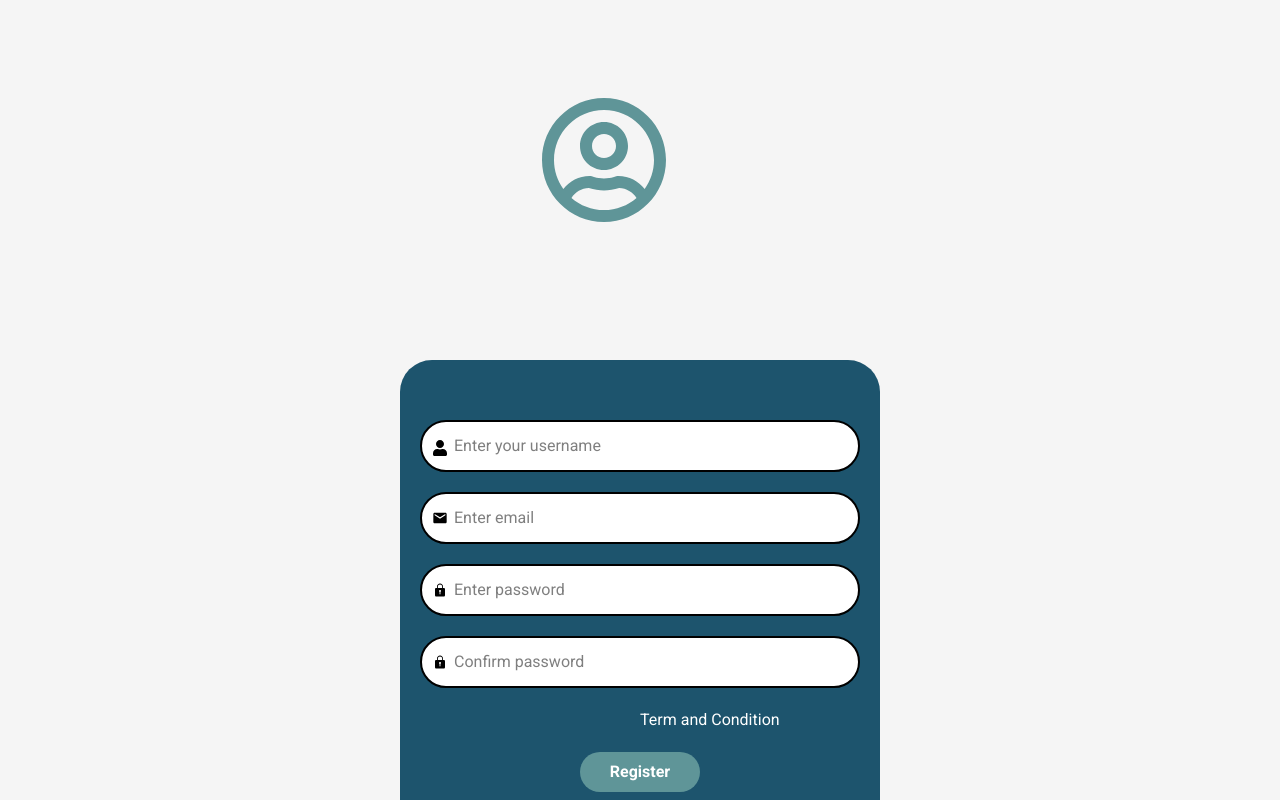
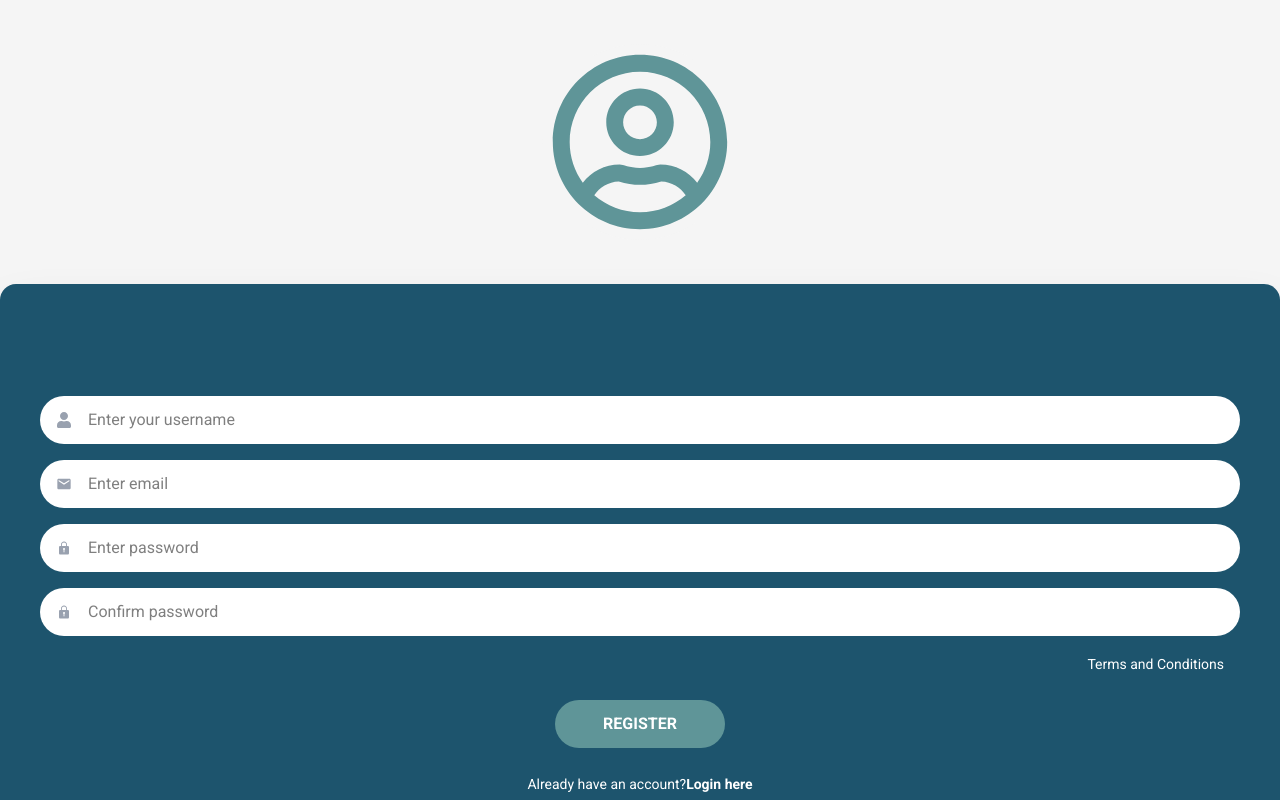
Before and after one commit to ian-prc/frontend, a React app: page /signup in a window 1280 px wide. Shown: the top 800 px of the page. Built offline with nearby package versions, Linux system fonts and the light colour scheme; no server answers; the HTML template or start-up script is replaced by a standard one.

Commit message:
ui: done

```diff
--- a/src/App.tsx
+++ b/src/App.tsx
@@ -5,7 +5,7 @@ import SplashScreen from "./components/SplashScreen";
 import SignUp from "./pages/auth/SignUp";
 import Completed from "./pages/general/Completed";
 import Dashboard from "./pages/general/Dashboard";
-import Progress from "./pages/general/progress";
+import Progress from "@/pages/general/Progress";
 import Home from "./pages/home/Home";
 import LandingPage from "./pages/LandingPage";
 
@@ -31,6 +31,10 @@ function App() {
       path: "/login",
       Component: LogIn,
     },
+    // --- AUTHENTICATED ROUTES WITH LOGOUT HEADER ---
+    {
+
+      children: [
         {
           path: "/dashboard",
           Component: Dashboard,
@@ -43,12 +47,16 @@ function App() {
           path: "/completed",
           Component: Completed,
         },
+      ],
+    },
   ]);
+
   return (
-    <div>
+    <>
       <RouterProvider router={router} />
       <Toaster position="top-center" />
-    </div>
+    </>
   );
 }
+
 export default App;
--- a/src/components/Delete.tsx
+++ b/src/components/Delete.tsx
@@ -1,5 +1,5 @@
 import React from "react";
-import { HiExclamationTriangle } from "react-icons/hi2"; // Optional: Use a warning icon
+import { TiDeleteOutline } from "react-icons/ti";
 
 interface DeleteModalProps {
   isOpen: boolean;
@@ -18,12 +18,12 @@ const DeleteModal: React.FC<DeleteModalProps> = ({
 
   return (
     <div className="fixed inset-0  flex items-center justify-center bg-slate-900/60 backdrop-blur-sm p-4">
-      {/* Modal Container */}
+
       <div className="w-full max-w-sm transform overflow-hidden rounded-2xl bg-white p-6 shadow-2xl transition-all border border-slate-100">
-        {/* Warning Icon & Text */}
+
         <div className="flex flex-col items-center text-center">
-          <div className="flex h-12 w-12 items-center justify-center rounded-full bg-red-100 mb-4">
-            <HiExclamationTriangle className="h-6 w-6 text-red-600" />
+          <div className="flex h-12 w-12 items-center justify-center rounded-full mb-4">
+            <TiDeleteOutline className="h-15 w-15 text-red-700" />
           </div>
 
           <h3 className="text-lg font-semibold text-slate-900">Delete Task?</h3>
@@ -36,7 +36,7 @@ const DeleteModal: React.FC<DeleteModalProps> = ({
           </p>
         </div>
 
-        {/* Action Buttons */}
+
         <div className="mt-8 flex flex-col gap-3 sm:flex-row sm:justify-end">
           <button
             onClick={onClose}
--- a/src/components/Header.tsx
+++ /dev/null
@@ -1,26 +0,0 @@
-import AppLogo from "@/assets/app-logo.png";
-
-function Header() {
-  return (
-    <header className="fixed top-0 left-0 z-50 flex items-center justify-between w-full h-20 px-6 bg-[#5F9598] shadow-md">
-      {/* Logo Container - Circular with nice padding */}
-      <div className="flex items-center justify-center w-16 h-16 bg-white rounded-full shadow-inner">
-        <img
-          src={AppLogo}
-          alt="App Logo"
-          className="w-12 h-12 object-contain"
-        />
-      </div>
-
-      {/* Centered Greeting - Using absolute positioning for true center */}
-      <h1 className="absolute left-1/2 -translate-x-1/2 text-white font-bold italic tracking-wide text-lg">
-        HELLO USER
-      </h1>
-
-      {/* Placeholder for future elements (e.g., Logout or Menu) */}
-      <div className="w-16 h-16" aria-hidden="true" />
-    </header>
-  );
-}
-
-export default Header;
--- /dev/null
+++ b/src/components/TermCondition.tsx
@@ -0,0 +1,67 @@
+import React from "react";
+import { IoMdClose } from "react-icons/io";
+
+interface TermsProps {
+  isOpen: boolean;
+  onClose: () => void;
+}
+
+const TermsAndConditions: React.FC<TermsProps> = ({ isOpen, onClose }) => {
+  if (!isOpen) return null;
+
+  return (
+    <div className="fixed inset-0 z-50 flex items-center justify-center bg-black/50 backdrop-blur-sm p-4">
+      {/* Modal Container */}
+      <div className="relative bg-[#1D546D] w-full max-w-2xl h-190 rounded-xl flex flex-col shadow-2xl overflow-hidden animate-in fade-in zoom-in duration-200">
+
+        <button
+          onClick={onClose}
+          className="absolute right-6 top-6 text-white/70 hover:text-white transition-colors cursor-pointer"
+        >
+          <IoMdClose size={28} />
+        </button>
+
+        {/* Content Area */}
+        <div className=" p-8 pb-8 flex flex-col h-full">
+          <h2 className="text-white text-2xl font-bold text-center mb-6">
+            Terms & Conditions
+          </h2>
+
+          <div className="flex-1 overflow-y-auto pr-4 custom-scrollbar bg-white/5 rounded-2xl p-6 text-gray-100 text-sm leading-relaxed border border-white/10">
+            <h3 className="font-bold text-[#5F9598] mb-2">1. Acceptance of Terms</h3>
+            <p className="mb-4">
+              By using this application, you agree to comply with these Terms and Conditions.er.
+The application must only be used for lawful and appropriate purposes
+</p>
+            <h3 className="font-bold text-[#5F9598] mb-2">2. User Privacy</h3>
+            <p className="mb-4">
+             Users are responsible for keeping their account credentials secure and confidential.
+</p>
+            <h3 className="font-bold text-[#5F9598] mb-2">3. User Conduct</h3>
+            <p className="mb-4">
+             Any activity performed using a user’s account is the responsibility of the account owner.s
+            </p>
+
+            <h3 className="font-bold text-[#5F9598] mb-2">4. Termination</h3>
+            <p className="mb-4">
+The application must only be used for lawful and appropriate purposes
+
+            </p>
+          </div>
+
+          {/* Action Button */}
+          <div className="mt-8 flex justify-center">
+            <button
+              onClick={onClose}
+              className="bg-[#5F9598] hover:bg-[#4d7a7c] text-white font-bold py-3 px-12 rounded-full shadow-lg transition-transform active:scale-95"
+            >
+             OK
+            </button>
+          </div>
+        </div>
+      </div>
+    </div>
+  );
+};
+
+export default TermsAndConditions;
--- a/src/pages/auth/SignUp.tsx
+++ b/src/pages/auth/SignUp.tsx
@@ -6,9 +6,13 @@ import { FaRegUserCircle, FaUser } from "react-icons/fa";
 import { IoIosLock } from "react-icons/io";
 import { MdEmail } from "react-icons/md";
 import { Link, useNavigate } from "react-router-dom";
+// 1. Import your new component
+import TermsAndConditions from "@/components/TermCondition";
 
 function SignUp() {
   const { loading, setRegister } = useAuthStore();
+  // 2. Add state for the modal
+  const [showTerms, setShowTerms] = useState(false);
 
   const [form, setForm] = useState<Partial<AccountType>>({
     name: "",
@@ -26,87 +30,113 @@ function SignUp() {
 
   const submitForm = async (e: FormEvent) => {
     e.preventDefault();
-
     if (form.password !== form.confirmPassword) {
-      toast.error("Password do not match.");
+      toast.error("Passwords do not match.");
       return;
     }
-
     const success = await setRegister(form);
     if (success) navigate("/login");
   };
 
   return (
+    <div className="bg-[#F5F5F5] w-screen h-screen flex flex-col justify-center items-center font-sans">
       <form
         onSubmit={submitForm}
-      className="bg-[#F5F5F5] w-screen h-screen flex justify-center items-center"
+        className="relative bg-[#1D546D] w-full h-150 mt-80 pt-24 pb-10 px-10 rounded-2xl flex flex-col gap-4 shadow-2xl"
       >
-      <div className="relative ">
-        <FaRegUserCircle className="absolute -top-60 -translate-y-1/2 left-35 text-9xl text-[#5F9598]" />
+
+        <div className="absolute -top-60 left-1/2 -translate-x-1/2">
+          <div className="bg-[#F5F5F5] rounded-full p-2">
+            <FaRegUserCircle className="text-[180px] text-[#5F9598]" />
           </div>
-      <div className="bg-[#1D546D] w-120 h-150 rounded-4xl mt-130 px-5 flex flex-col gap-5">
-        <div className="relative">
-          <FaUser className="absolute top-22 -translate-y-1/2 left-3" />
+        </div>
+
+
+        <div className="relative mt-4">
+          <FaUser className="absolute left-4 top-1/2 -translate-y-1/2 text-gray-400" />
           <input
             name="name"
+            required
             onChange={handleChange}
             placeholder="Enter your username"
-            className="w-full bg-white p-3 px-8 rounded-full border-2 mt-15"
+            className="w-full bg-white py-3 pl-12 pr-6 rounded-full outline-none focus:ring-2 focus:ring-[#5F9598]"
           />
         </div>
+
+
         <div className="relative">
-          <MdEmail className="absolute top-1/2 -translate-y-1/2 left-3" />
+          <MdEmail className="absolute left-4 top-1/2 -translate-y-1/2 text-gray-400" />
           <input
             name="email"
             type="email"
+            required
             onChange={handleChange}
             placeholder="Enter email"
-            className="w-full bg-white p-3 px-8 rounded-full border-2 "
+            className="w-full bg-white py-3 pl-12 pr-6 rounded-full outline-none focus:ring-2 focus:ring-[#5F9598]"
           />
         </div>
+
+
         <div className="relative">
-          <IoIosLock className="absolute top-1/2 -translate-y-1/2 left-3" />
+          <IoIosLock className="absolute left-4 top-1/2 -translate-y-1/2 text-gray-400" />
           <input
             name="password"
             type="password"
+            required
             onChange={handleChange}
             placeholder="Enter password"
-            className="w-full bg-white p-3 px-8 rounded-full border-2 "
+            className="w-full bg-white py-3 pl-12 pr-6 rounded-full outline-none focus:ring-2 focus:ring-[#5F9598]"
           />
         </div>
+
+
         <div className="relative">
-          <IoIosLock className="absolute top-1/2 -translate-y-1/2 left-3" />
+          <IoIosLock className="absolute left-4 top-1/2 -translate-y-1/2 text-gray-400" />
           <input
             name="confirmPassword"
             type="password"
+            required
             onChange={handleChange}
             placeholder="Confirm password"
-            className="w-full bg-white p-3 px-8 rounded-full border-2 "
+            className="w-full bg-white py-3 pl-12 pr-6 rounded-full outline-none focus:ring-2 focus:ring-[#5F9598]"
           />
         </div>
-        <div className="pl-55">
-          <Link
-            to="/login"
-            className="text-white hover:underline hover:text-blue-500"
+
+
+        <div className="text-right pr-4">
+          <button
+            type="button"
+            onClick={() => setShowTerms(true)}
+            className="text-white text-sm hover:underline hover:text-blue-200 cursor-pointer"
           >
-            Term and Condition
-          </Link>
+            Terms and Conditions
+          </button>
         </div>
-        <div className="flex justify-center">
+
+
+        <div className="flex justify-center mt-2">
           <button
             type="submit"
-            className="bg-[#5F9598] text-white font-bold text-center w-30 py-2 px-2 rounded-full cursor-pointer"
+            disabled={loading}
+            className="bg-[#5F9598] hover:bg-[#4d7a7c] text-white font-bold py-3 px-12 rounded-full transition-transform active:scale-95 disabled:opacity-70"
           >
-            {" "}
-            {loading ? "Loading.." : "Register"}{" "}
+            {loading ? "Registering..." : "REGISTER"}
           </button>
         </div>
-        <Link to="/login" className="text-secondary text-white ml-15">
-          {" "}
-          Already have an account? Login here{" "}
+
+
+        <div className="text-center mt-2">
+          <Link to="/login" className="text-white text-sm hover:text-blue-200">
+            Already have an account?
+            <span className="font-bold hover:underline">Login here</span>
           </Link>
         </div>
       </form>
+
+
+      <TermsAndConditions isOpen={showTerms} onClose={() => setShowTerms(false)} />
+    </div>
   );
 }
+
 export default SignUp;
```
Also changed, not shown: src/components/LogOut.tsx (added, +75 -0 lines), src/pages/auth/LogIn.tsx (+44 -38 lines). Lines whose indentation alone changed are shown as unchanged.
